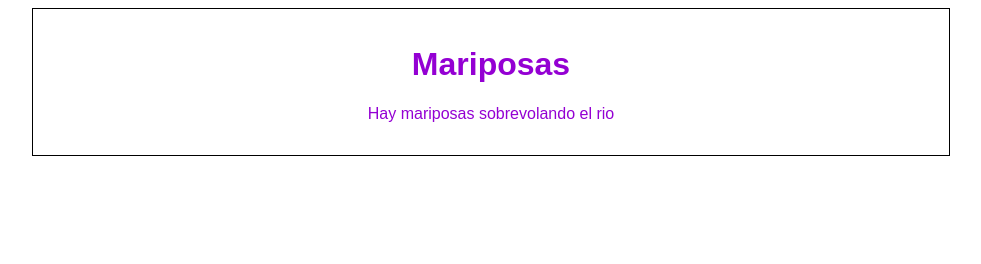
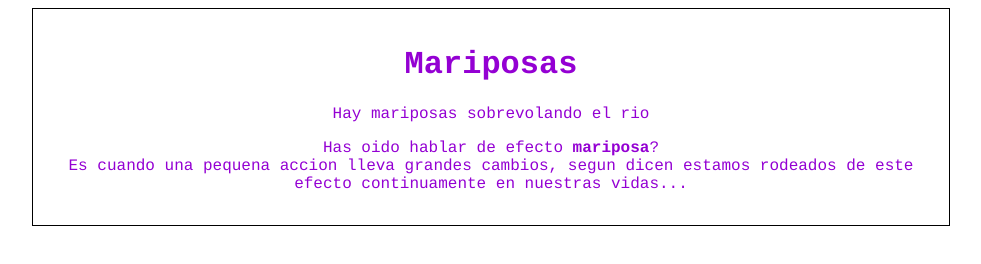
Before and after one commit to Anapevs/hyperblog, a plain HTML site: page mariposas.html in a window 1280 px wide. Shown: the whole page, without its empty margins (149-1130 px from the left). Drawn offline with Linux system fonts and the light colour scheme; files that its build step writes are made by us from their sources; files whose address does not match are found by name.

Commit message:
anadimos un parrafo

```diff
--- a/Styles/estilos.css
+++ b/Styles/estilos.css
@@ -1,7 +1,7 @@
 body {
     color: darkviolet;
     text-align: center;
-    font-family: Arial;
+    font-family: Courier;
     display: flex;
     justify-content: center;
 }
--- a/mariposas.html
+++ b/mariposas.html
@@ -10,6 +10,12 @@
             <div id="post"></div>
         <h1>Mariposas</h1>
         <p>Hay mariposas sobrevolando el rio</p>
+        <p>
+            Has oido hablar de efecto <strong>mariposa</strong>?
+            <br/>
+            Es cuando una pequena accion lleva grandes cambios, segun dicen estamos rodeados de este efecto continuamente en nuestras vidas...
+
+        </p>
     </div>
     </body>
 </html>
```
